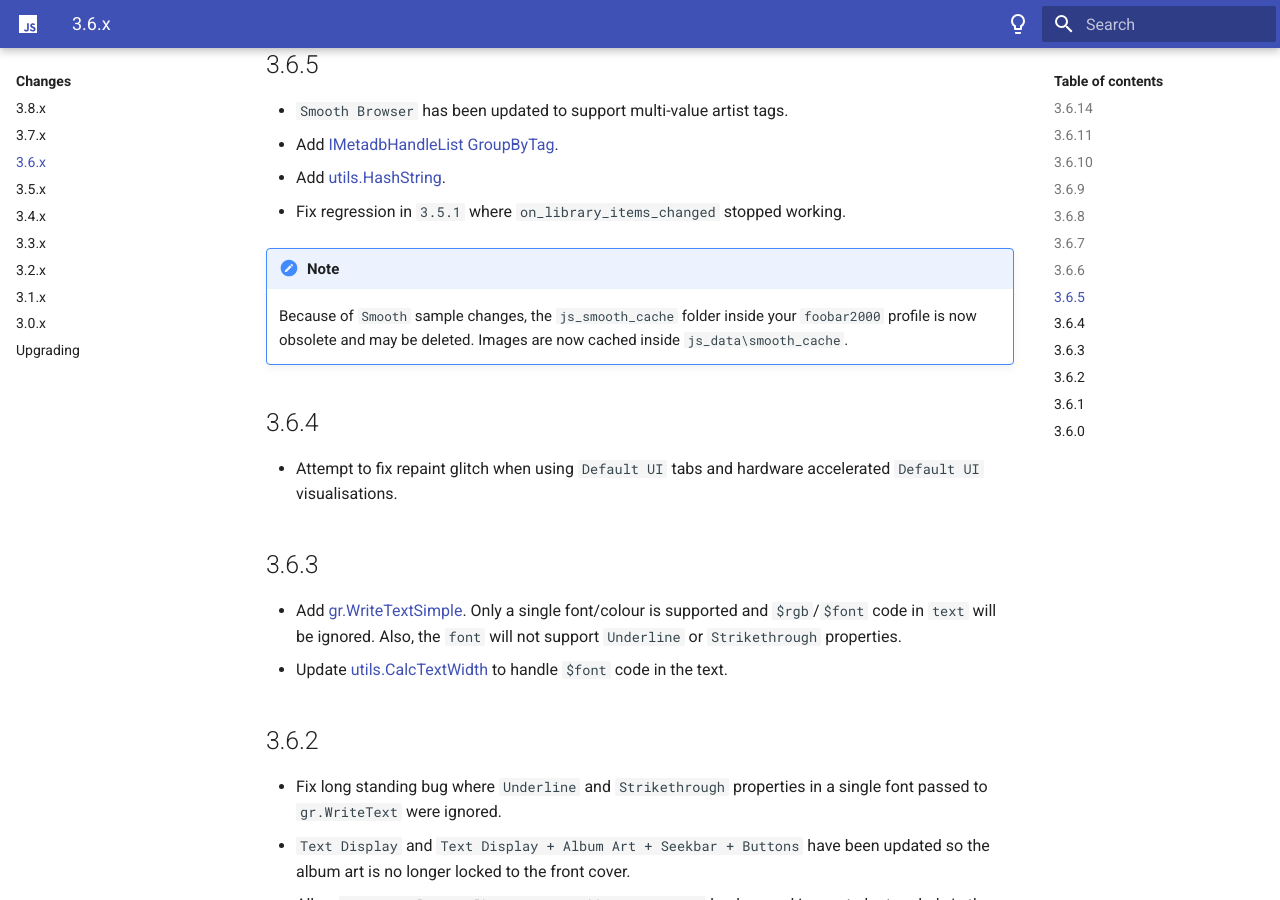
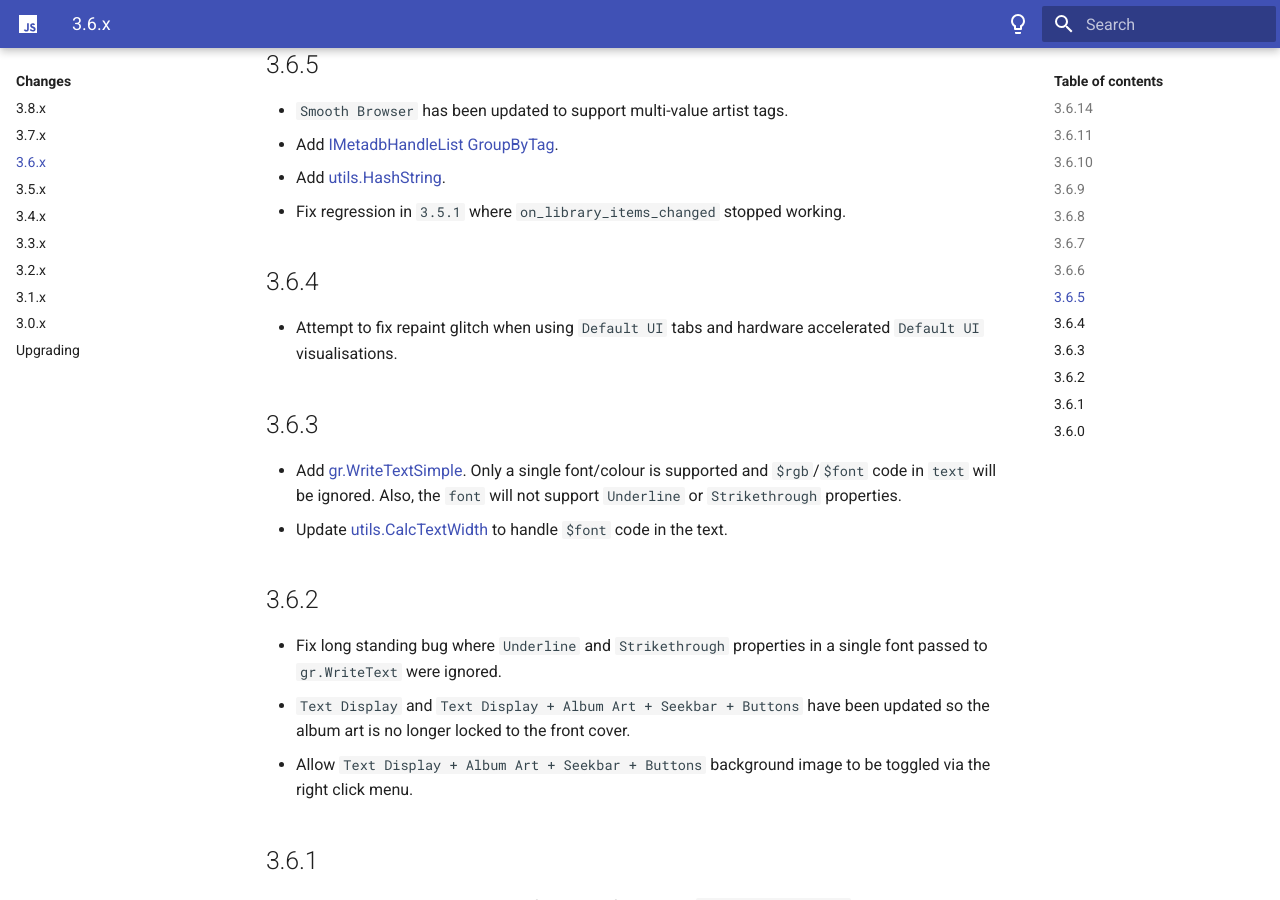
Before and after one commit to jscript-panel/jscript-panel.github.io, an MkDocs documentation site: the page built from docs/docs/changes/3-6-x.md, in a window 1280 px wide and 900 px high, scrolled down 1568 px. Built offline with MkDocs 1.6.1 and Material for MkDocs 9.7.7, drawn with Linux system fonts in a browser that asks for light colours.

Commit message:
Remove old notes

```diff
--- a/docs/docs/changes/3-6-x.md
+++ b/docs/docs/changes/3-6-x.md
@@ -37,10 +37,6 @@
 - Add [utils.HashString](../namespaces/utils.md#utilshashstringstr).
 - Fix regression in `3.5.1` where `on_library_items_changed` stopped working.
 
-!!! note
-	Because of `Smooth` sample changes, the `js_smooth_cache` folder inside your `foobar2000`
-	profile is now obsolete and may be deleted. Images are now cached inside `js_data\smooth_cache`.
-
 ## 3.6.4
 - Attempt to fix repaint glitch when using `Default UI` tabs and hardware accelerated `Default UI` visualisations.
 
```
Also changed, not shown: docs/docs/changes/3-1-x.md (+0 -7 lines), docs/docs/changes/3-2-x.md (+0 -4 lines), docs/docs/changes/3-4-x.md (+0 -3 lines), docs/docs/interfaces/IJSGraphics.md (+0 -4 lines).
